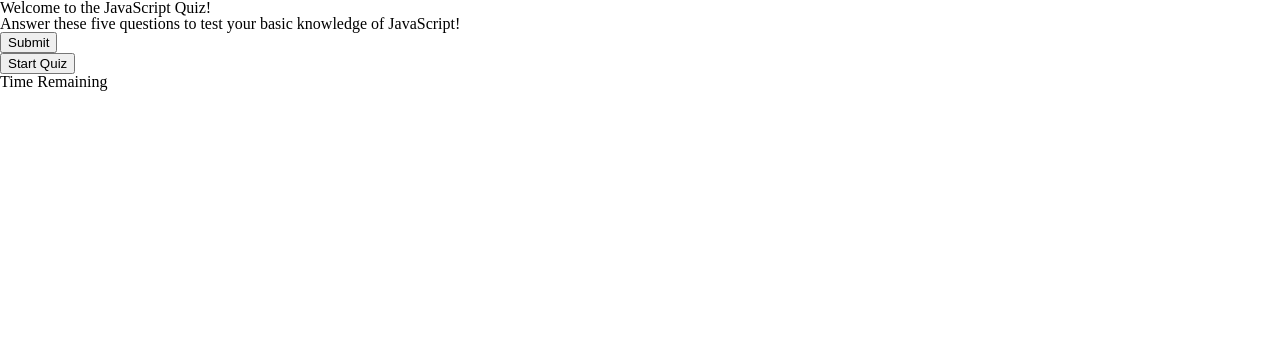
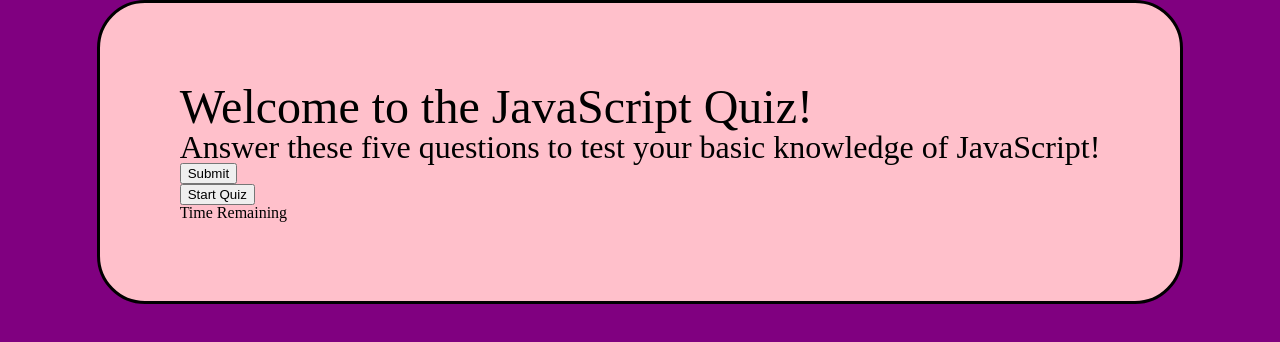
Before and after one commit to SnubStumpy2007/Week-4, a plain HTML site: page index.html in a window 1280 px wide. Drawn offline with Linux system fonts and the light colour scheme.

Commit message:
adding CSS

```diff
--- a/style.css
+++ b/style.css
@@ -0,0 +1,25 @@
+body {
+    background-color: purple;
+    display: flex;
+    justify-content: center;
+    align-items: center;
+}
+
+.quiz-space {
+    background-color: pink;
+    /* color:white; */
+    border-radius: 3rem;
+    border: solid;
+    padding: 5rem;
+}
+
+h1 {
+    font-family:'Times New Roman', Times, serif;
+    font-size: 3rem;
+}
+
+h2 {
+    font-family:'Times New Roman', Times, serif;
+    font-size: 2rem;
+
+}
```
Also changed, not shown: index.html (+3 -0 lines).
